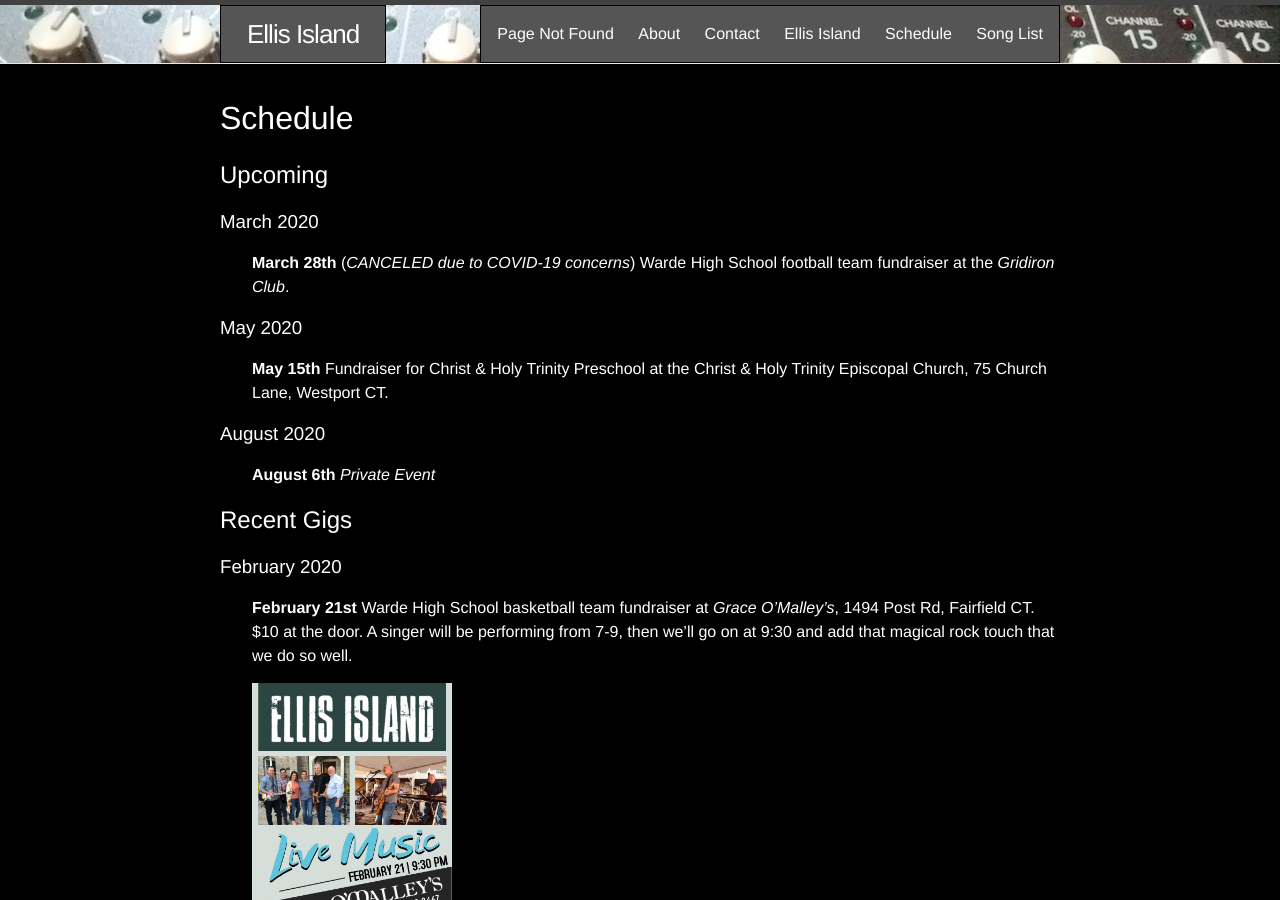
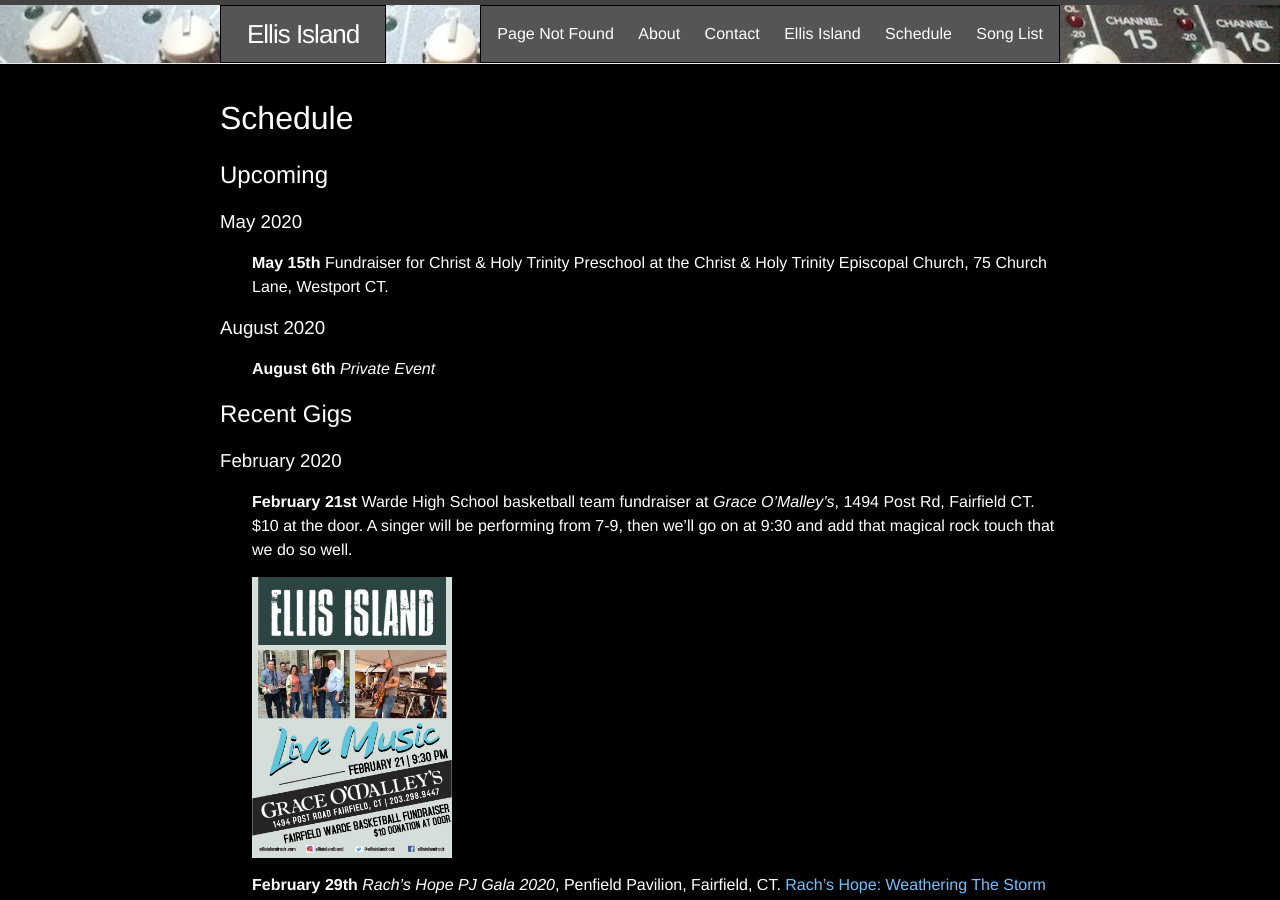
Before and after one commit to jimm/www-ellisislandband-net, a Jekyll site: the page built from schedule.md, in a window 1280 px wide and 900 px high. Built offline with Jekyll 4.4.1, drawn with Linux system fonts in a browser that asks for light colours.

Commit message:
schedule

```diff
--- a/schedule.md
+++ b/schedule.md
@@ -6,12 +6,6 @@ title: Schedule
 # Schedule
 
 ## Upcoming
-
-
-### March 2020
-
-**March 28th** (_CANCELED due to COVID-19 concerns_) Warde High School
-football team fundraiser at the *Gridiron Club*.
 
 
 ### May 2020
```
